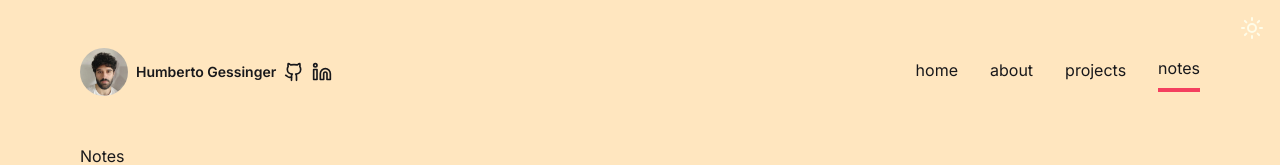
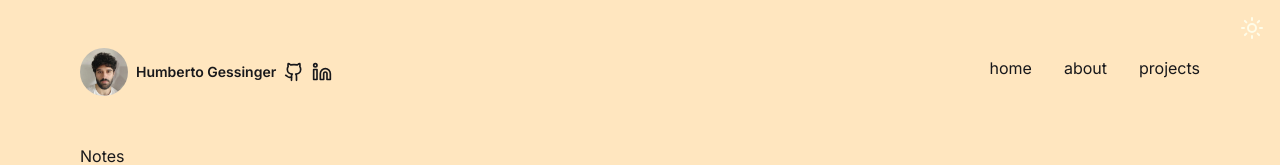
Before and after one commit to humbertocxc/portfolio, a Next.js app: page /notes in a window 1280 px wide. Shown: the top 165 px of the page. Built offline with nearby package versions, Linux system fonts and the light colour scheme.

Commit message:
add slug and repo to projects

```diff
--- a/src/app/constants.ts
+++ b/src/app/constants.ts
@@ -7,80 +7,26 @@ export const routes = [
   { path: '/', name: 'home' },
   { path: '/about', name: 'about' },
   { path: '/projects', name: 'projects' },
-  { path: '/notes', name: 'notes' },
+  // { path: '/notes', name: 'notes' },
 ]
 
 export const projects: IProject[] = [
   {
-    id: 1,
-    image: '/download.jpeg',
-    resume: 'teste',
-    name: 'título',
-    link:'/',
-    description: ''
+    slug: 'capa-do-flamengo',
+    images: ['/download.jpeg', '/download.jpeg', '/download.jpeg'],
+    resume: 'capa do flamengo aqui',
+    name: 'Flamengo',
+    repo: 'https://github.com/humbertocxc/portfolio',
+    link:'https://www.google.com',
+    description: 'Lorem ipsum dolor sit amet, consectetur adipiscing elit. Nullam in magna nec est tincidunt pulvinar. Quisque tincidunt nibh in nulla eleifend maximus. Mauris nec lectus nec tellus pretium luctus. Vivamus pellentesque vulputate tempor. Class aptent taciti sociosqu ad litora torquent per conubia nostra, per inceptos himenaeos. Aliquam at nisi at lectus pellentesque sollicitudin. In massa eros, congue quis ante pretium, volutpat ullamcorper enim. Maecenas laoreet ullamcorper erat vel ullamcorper. Aliquam eget venenatis turpis. Integer sit amet nibh lorem. Morbi auctor pretium augue, in bibendum est elementum eu. Proin sit amet neque consequat, efficitur lacus eget, porta metus. In egestas lacinia felis varius imperdiet.'
   },
   {
-    id: 2,
-    image: '/download.jpeg',
-    resume: 'teste',
-    name: 'título',
-    link:'/',
-    description: ''
-  },
-  {
-    id: 3,
-    image: '/download.jpeg',
-    resume: 'teste',
-    name: 'título',
-    link:'/',
-    description: ''
-  },
-  {
-    id: 4,
-    image: '/download.jpeg',
-    resume: 'teste',
-    name: 'título',
-    link:'/',
-    description: ''
-  },
-  {
-    id: 5,
-    image: '/download.jpeg',
-    resume: 'teste',
-    name: 'título',
-    link:'/',
-    description: ''
-  },
-  {
-    id: 6,
-    image: '/download.jpeg',
-    resume: 'teste',
-    name: 'título',
-    link:'/',
-    description: ''
-  },
-  {
-    id: 7,
-    image: '/download.jpeg',
-    resume: 'teste',
-    name: 'título',
-    link:'/',
-    description: ''
-  },
-  {
-    id: 8,
-    image: '/download.jpeg',
-    resume: 'teste',
-    name: 'título',
-    link:'/',
-    description: ''
-  },
-  {
-    id: 9,
-    image: '/download.jpeg',
-    resume: 'teste',
-    name: 'título',
-    link:'/',
-    description: ''
+    slug: 'foto-minha',
+    images: ['/pfp.jpeg', '/download.jpeg', '/pfp.jpeg', '/pfp.jpeg', '/download.jpeg', '/pfp.jpeg', '/download.jpeg', '/pfp.jpeg', '/download.jpeg'],
+    resume: 'minha foto de perfil',
+    name: 'Eu',
+    repo: 'https://github.com/humbertocxc/portfolio',
+    link:'https://github.com/humbertocxc',
+    description: 'Aliquam sollicitudin orci orci, quis commodo mi tincidunt sit amet. Duis feugiat augue quis leo feugiat tempus. Maecenas auctor odio eget augue dignissim tincidunt. Integer et maximus justo. Nam posuere nulla eu felis malesuada, ac auctor velit vehicula. Fusce vestibulum egestas mauris id interdum. Donec aliquam enim at feugiat dapibus. Sed sodales ut enim nec lobortis. Mauris nisi lacus, convallis eleifend arcu ac, placerat vulputate diam.'
   },
 ]
--- a/src/app/types.ts
+++ b/src/app/types.ts
@@ -1,6 +1,6 @@
 export interface IProject {
-  id: number;
-  image: string;
+  slug: string;
+  images: string[];
   resume: string;
   name: string;
   link?: string;
```
